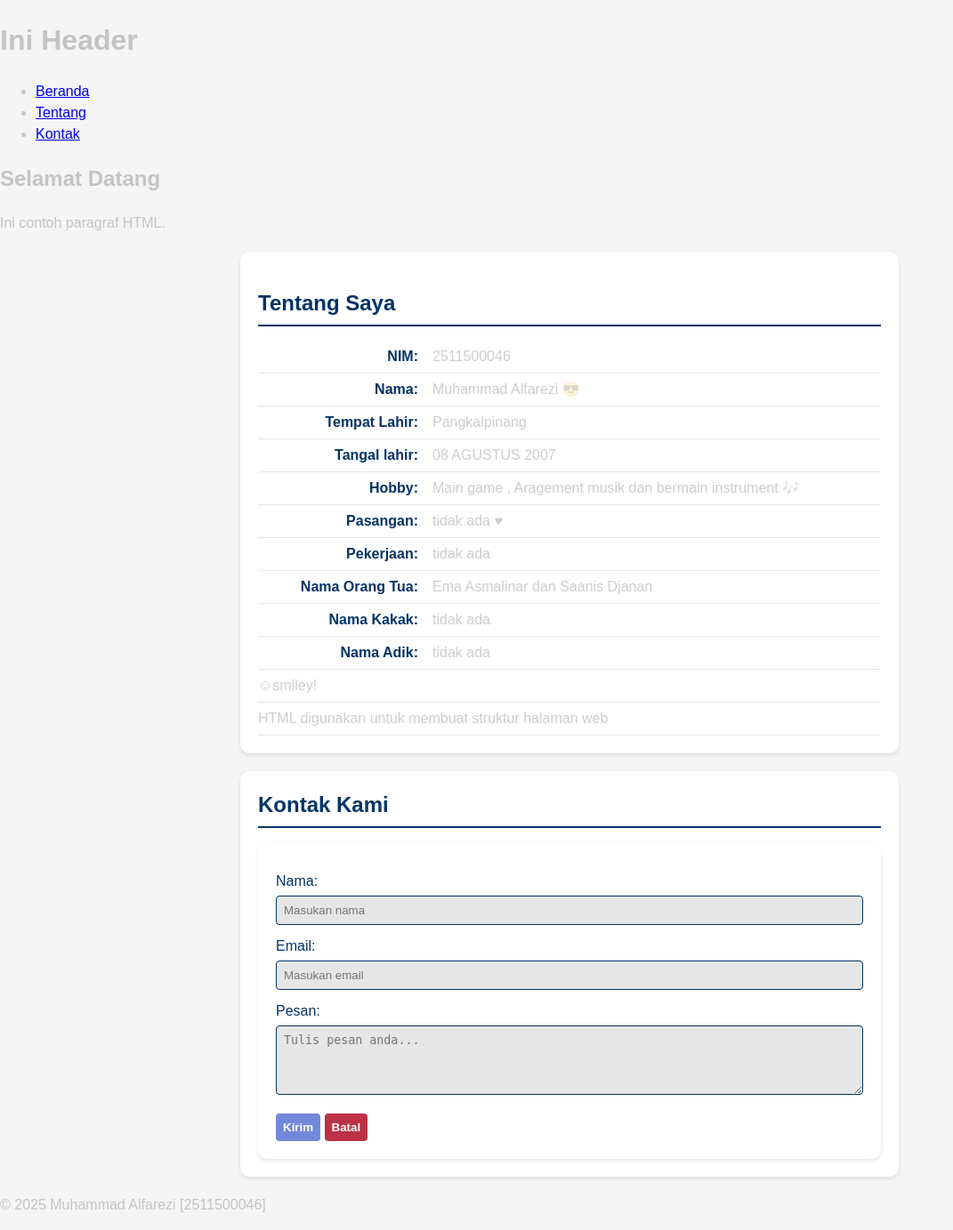
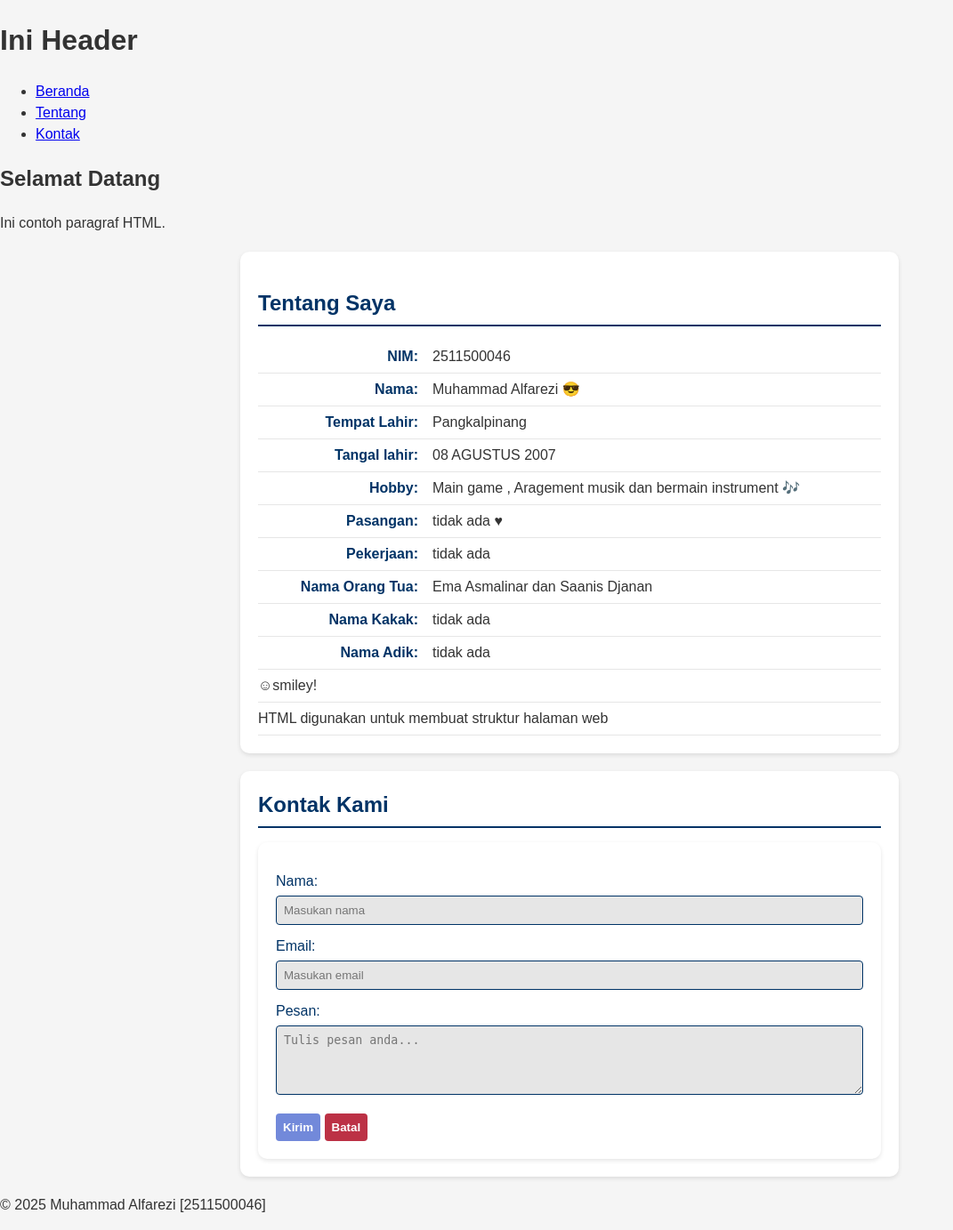
Before and after one commit to ALFAREZII/2511500046-PWD-TI1B-2526O, a PHP site: page /pertemuan-04/index.html in a window 1280 px wide. Shown: the whole page at 89% size, without its empty margins (0-1071 px from the left). Run offline with PHP 8.4, Linux system fonts and the light colour scheme.

Commit message:
css untuk body dan global reset

```diff
--- a/pertemuan-04/style.css
+++ b/pertemuan-04/style.css
@@ -1,9 +1,13 @@
-body {
+    {
+    box-sizing: border-box;
+  }
+
+  body {
     margin: 0;
     font-family: Arial, sans-serif;
     background: #f5f5f5;
-    color:#00000033;
-    line-height: 1.5;
+    color:#333;
+    Line-height: 1.5;
   }
 
  #about,
```
